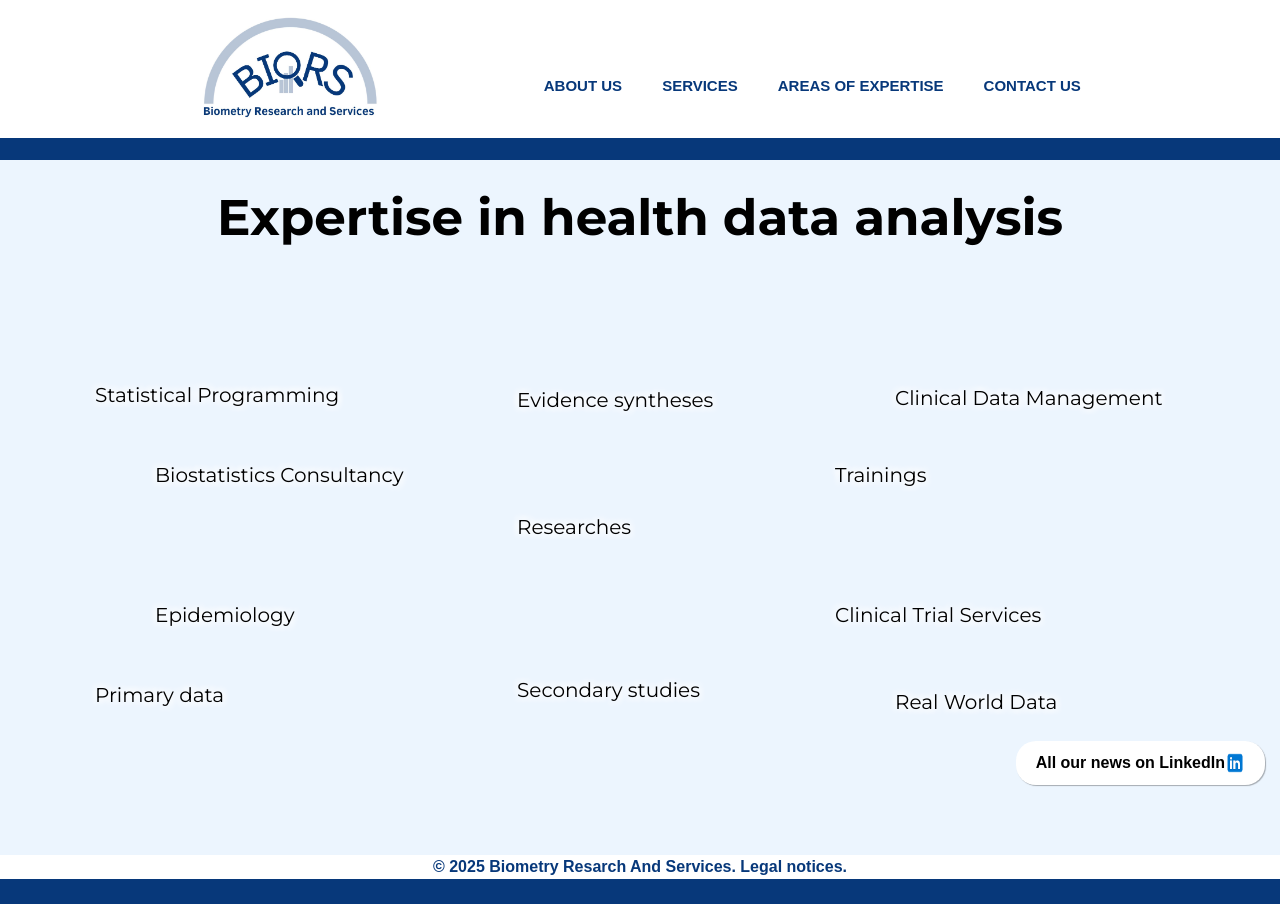
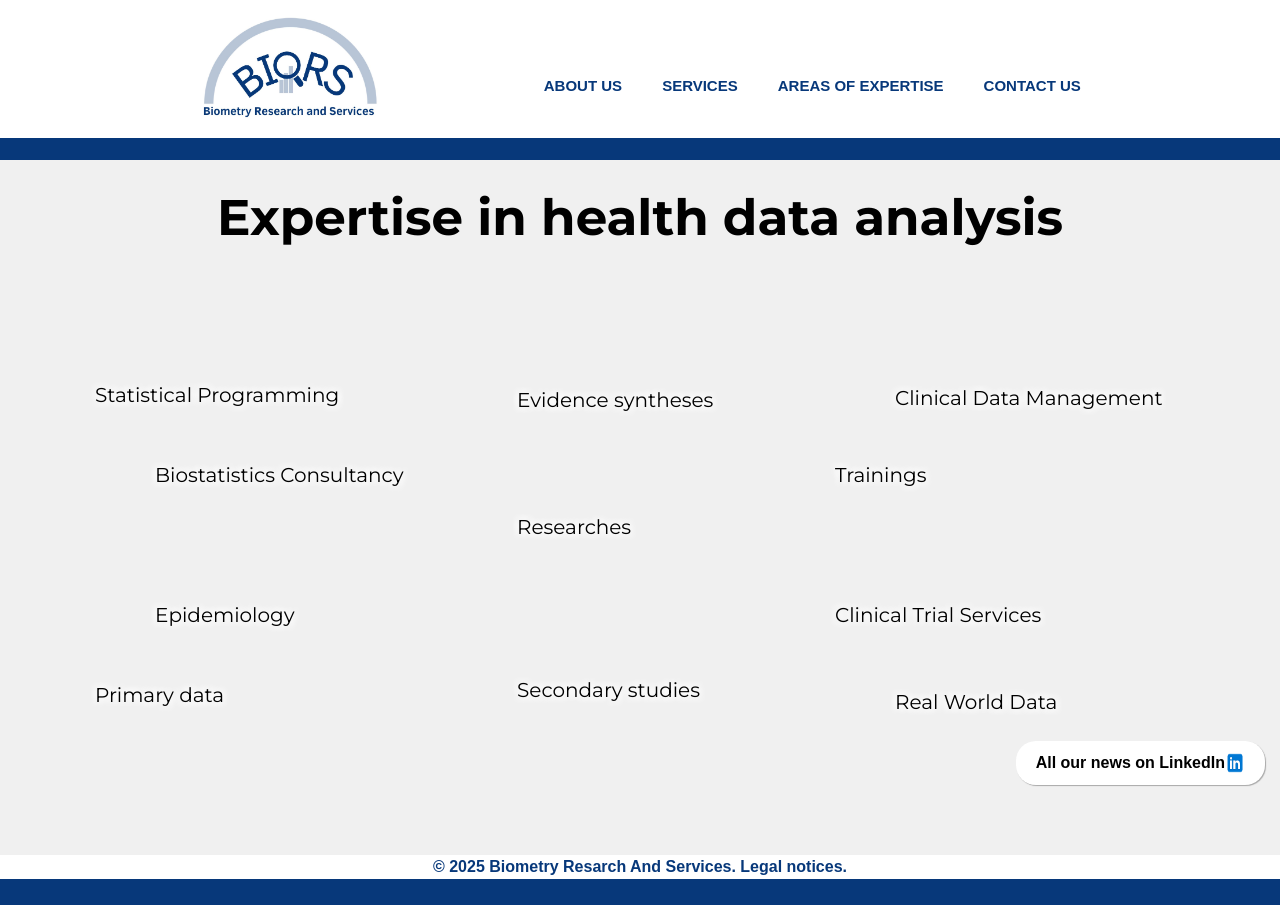
Before and after one commit to Mamy-cloud/biors, a plain HTML site: page index.html in a window 1280 px wide. Drawn offline with nearby package versions, Linux system fonts and the light colour scheme.

Commit message:
maj pour le footer ainsi il reste toujours tout en bas. changement couleur fond article

```diff
--- a/index.html
+++ b/index.html
@@ -50,7 +50,7 @@
          </nav>
     </header>
 
-    <article class="container-article-responsive flex-1">
+    <article class="container-article-responsive flex-1 contenu">
         <p class="title-article">Expertise in health data analysis</p>
         <main class="container">
             <span>
@@ -197,7 +197,7 @@
     </div>
     <!-- fin bulle flottante -->
 
-    <footer class="flex flex-col bg-(--color-first)">
+    <footer class="flex flex-col bg-(--color-first) manipulation-footer">
         <!-- <div class="flex flex-wrap bg-(--color-third)">
 
             <div class="flex flex-col p-[50px] ml-[10vw]">
--- a/src/CSS/about.css
+++ b/src/CSS/about.css
@@ -7,6 +7,7 @@ Variable
     --color-second: #B8C5D6;
     --color-third: #07387A;
     --color-article-about: rgb(236,245, 254);
+    --couleur-fond-page: rgb(240,240,240);
 }
 /* police */
 :root{
@@ -23,7 +24,7 @@ article{
     flex: 1;
     margin-top: 151px;
     font-family: Arial, Helvetica, sans-serif;
-    background-color: var(--color-article-about);
+    background-color: var(--couleur-fond-page);
 }
 
 @media(max-width:640px){
--- a/src/CSS/accueil.css
+++ b/src/CSS/accueil.css
@@ -7,6 +7,7 @@ Variable
     --color-second: #B8C5D6;
     --color-third: #07387A;
     --color-article-about: rgb(236,245, 254);
+    --couleur-fond-page: rgb(240,240,240);
 }
 /* police */
 :root{
@@ -21,7 +22,7 @@ article{
   flex: 1;
   margin-top: 150px;
   /* background-image: url('fond-image-accueil.png'); */
-  background-color: var(--color-article-about);
+  background-color: var(--couleur-fond-page);
     background-size: cover;
     background-position: center;
     background-repeat: no-repeat;
--- a/src/CSS/contact.css
+++ b/src/CSS/contact.css
@@ -7,6 +7,7 @@ Variable
     --color-second: #B8C5D6;
     --color-third: #07387A;
     --color-article-about: rgb(236,245, 254);
+    --couleur-fond-page: rgb(240,240,240);
 }
 /* police */
 :root{
@@ -19,7 +20,7 @@ article{
     flex: 1;
     margin-top: 151px;
     font-family: Arial, Helvetica, sans-serif;
-    background-color: var(--color-article-about);
+    background-color: var(--couleur-fond-page);
 }
 
 @media(max-width:640px){
--- a/src/CSS/expertise.css
+++ b/src/CSS/expertise.css
@@ -8,6 +8,7 @@ Variable
     --color-third: #07387A;
     --color-article-container-service: #EBF4F3;
     --color-article-about: rgb(236,245, 254);
+    --couleur-fond-page: rgb(240,240,240);
 }
 /* police */
 :root{
@@ -36,7 +37,7 @@ article{
     margin-top: 151px;
     padding-top: 20px;
     padding-bottom: 20px;
-    background-color: var(--color-article-about);
+    background-color: var(--couleur-fond-page);
 
 }
 
--- a/src/CSS/service.css
+++ b/src/CSS/service.css
@@ -8,6 +8,7 @@ Variable
     --color-third: #07387A;
     --color-article-container-service: #EBF4F3;
     --color-article-about: rgb(236,245, 254);
+    --couleur-fond-page: rgb(240,240,240);
 }
 /* police */
 :root{
@@ -36,7 +37,7 @@ article{
     margin-top: 151px;
     padding-top: 20px;
     padding-bottom: 20px;
-    background-color: var(--color-article-about);
+    background-color: var(--couleur-fond-page);
     /* height: 1000px; */
 }
 
--- a/src/CSS/style.css
+++ b/src/CSS/style.css
@@ -9,6 +9,7 @@ Variable
     /* --color-third: rgb (3,49,94); */
     --color-fourth: rgb(7, 56, 122);
     --color-footer: rgb (3,49,94);
+    --couleur-fond-page: rgb(240,240,240);
 }
 /* police */
 :root{
@@ -17,6 +18,10 @@ Variable
 /* --------------------------------------------------------------
 style global
 -------------------------------------------------------------- */
+html, body {
+  height: 100%;
+  margin: 0;
+}
 body{
     margin: 0;
     display: flex;
@@ -337,13 +342,16 @@ footer
 ------------------------------------------------------------------------------- */
 footer{
   /* margin-bottom: 1px; */
-  position: relative;
+  /* position: absolute; */
   width: 100%;
   height: 50px;
   bottom: 0;
-  z-index: -2;
+  /* z-index: -2; */
   /* margin-top: 30px;
   padding-top: 30px; */
+  display: flex;
+  align-items: center;
+  justify-content: center;
 }
 
 footer p, a, h1{
@@ -365,3 +373,18 @@ footer p, a, h1{
   height: 15px;
   background-color: var(--color-third);
 } */
+
+/* ----------------------------------------------------------------------
+code css pour que le footer reste tout en bas de l'écran même si on dézoom
+------------------------------------------------------------------------- */
+/* footer */
+.manipulation-footer{
+  display: flex;
+  align-items: center;
+  justify-content: center;
+}
+
+/* article */
+.contenu{
+  flex:1;
+}
```
Also changed, not shown: about-us.html (+2 -2 lines), area-of-expertise.html (+2 -2 lines), contact.html (+2 -2 lines), services.html (+2 -2 lines).
